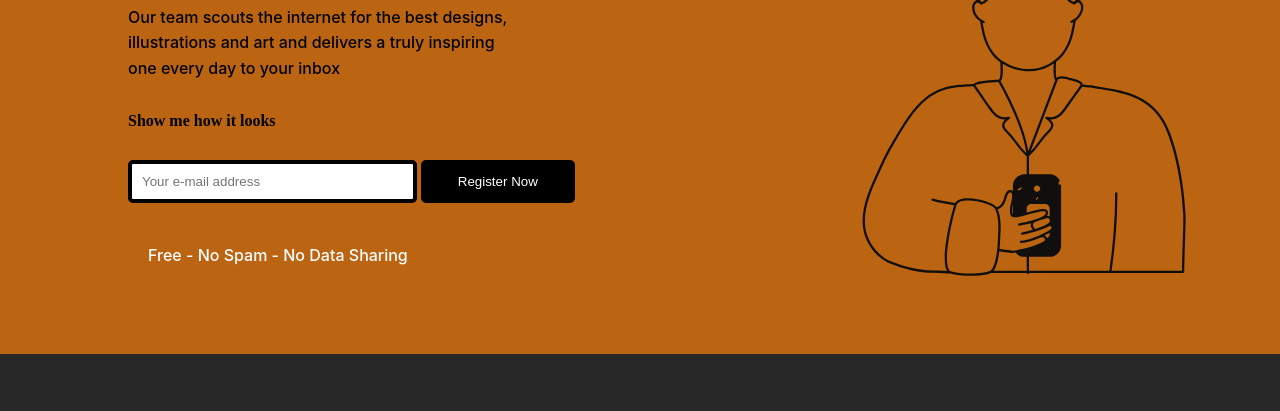
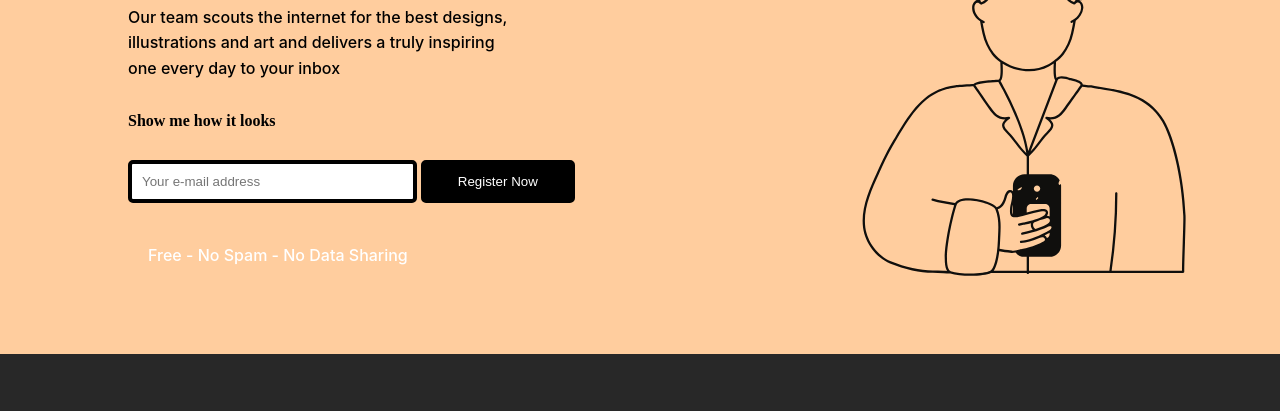
Before and after one commit to MrDBC/4-feb, a plain HTML site: page index.html in a window 1280 px wide. Shown: the part 166-577 px from the top of the page. Drawn offline with Linux system fonts and the light colour scheme.

Commit message:
ho gaya bash

```diff
--- a/style.css
+++ b/style.css
@@ -25,7 +25,7 @@ p {
     /* border: 1px solid red; */
     display: flex;
     flex-basis: 50%;
-    background: #bb6412;
+    background: #FFCD9E;
 
 }
 
```
